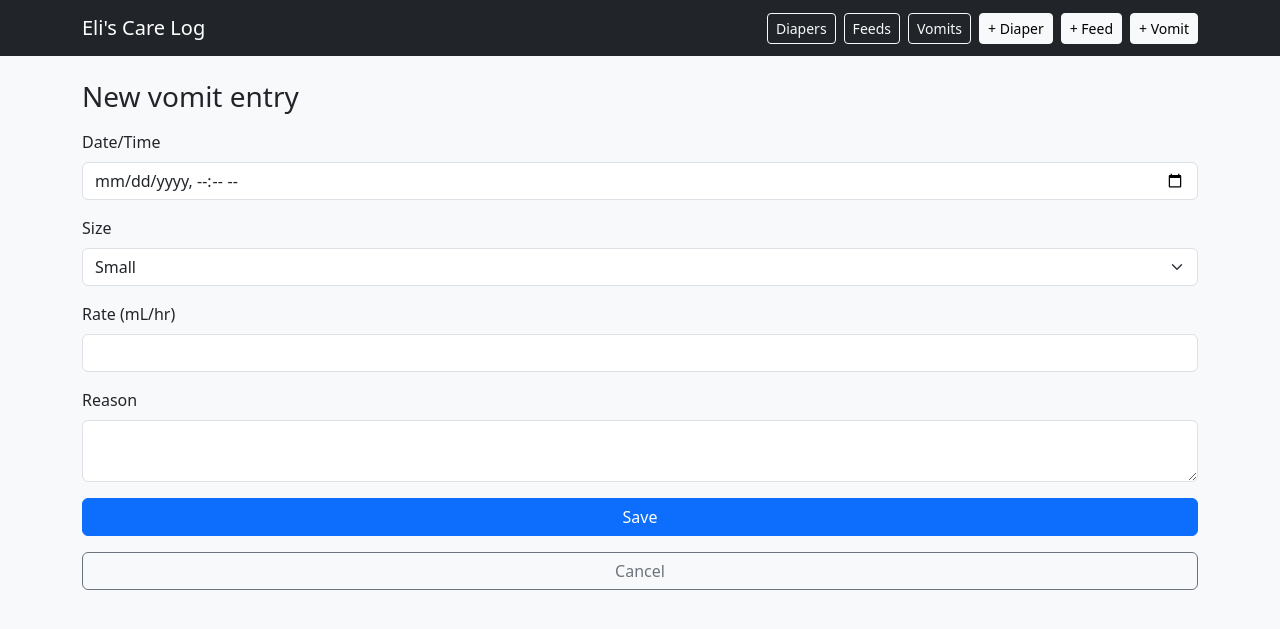
After one commit to supersaiyoon/eli-care-log, a Flask app: page /vomit/new in a window 1280 px wide. The commit adds this page. Shown: the top 629 px of the page. Run offline with Flask 3, Linux system fonts and the light colour scheme.

Commit message:
Add vomit CRUD and clean up templates

```diff
--- a/routes/feed_routes.py
+++ b/routes/feed_routes.py
@@ -42,7 +42,7 @@ def init_feed_routes(app):
         end_time_str = request.form["end_time"]
         feed_vol_ml_str = request.form["feed_vol_ml"].strip()
         feed_rate_str = request.form["feed_rate"].strip()
-        notes = request.form.get("notes") or None
+        notes = request.form.get("notes").strip() or None
 
         # SQLite Date type must be Python date object for table
         feed_date = date.fromisoformat(feed_date_str)
@@ -90,7 +90,7 @@ def init_feed_routes(app):
         end_time_str = request.form["end_time"]
         feed_vol_ml_str = request.form["feed_vol_ml"].strip()
         feed_rate_str = request.form["feed_rate"].strip()
-        notes = request.form.get("notes") or None
+        notes = request.form.get("notes").strip() or None
 
         # SQLite Date type must be Python date object for table
         feed_date = date.fromisoformat(feed_date_str)
--- a/routes/vomit_routes.py
+++ b/routes/vomit_routes.py
@@ -1,7 +1,90 @@
-from flask import render_template
+from datetime import datetime
+
+from flask import flash, redirect, render_template, request, url_for
+from sqlalchemy import func
+
+from models import db, Vomit
+
 
 def init_vomit_routes(app):
+    # Show history of vomits
     @app.get("/vomit")
     def vomit_list():
-        # Placeholder page
-        return render_template("vomit_list.html")
+        rows = Vomit.query.order_by(Vomit.dt.desc()).all()
+        return render_template("vomit_list.html", rows=rows)
+
+    # New vomit entry form
+    @app.get("/vomit/new")
+    def vomit_new():
+        return render_template("vomit_new.html")
+
+    # Create new vomit entry
+    @app.post("/vomit/new")
+    def vomit_create():
+        # Raw values from form
+        dt_str = request.form["dt"]
+        vomit_size = request.form["vomit_size"]
+        feed_rate = request.form["feed_rate"].strip()
+        vomit_reason = request.form.get("vomit_reason").strip() or None
+
+        # Convert date string to datetime
+        dt = datetime.fromisoformat(dt_str)
+
+        # Ensure inputs are stored as integers
+        feed_rate = int(feed_rate)
+
+        row = Vomit(
+            dt=dt,
+            vomit_size=vomit_size,
+            feed_rate=feed_rate,
+            vomit_reason=vomit_reason
+        )
+
+        db.session.add(row)
+        db.session.commit()
+
+        flash("Saved vomit entry.", "success")
+        return redirect(url_for("vomit_list"))
+
+    # Edit vomit entry form
+    @app.get("/vomit/<int:vomit_id>/edit")
+    def vomit_edit(vomit_id):
+        row = Vomit.query.get_or_404(vomit_id)
+        return render_template("vomit_edit.html", row=row)
+
+    # Update from editing vomit entry
+    @app.post("/vomit/<int:vomit_id>/edit")
+    def vomit_update(vomit_id):
+        row = Vomit.query.get_or_404(vomit_id)
+
+        # Raw values from form
+        dt_str = request.form["dt"]
+        vomit_size = request.form["vomit_size"]
+        feed_rate = request.form["feed_rate"].strip()
+        vomit_reason = request.form.get("vomit_reason").strip() or None
+
+        # SQLite Date type must be Python date object for table
+        dt = datetime.fromisoformat(dt_str)
+
+        # Ensure inputs are stored as integers
+        feed_rate = int(feed_rate)
+
+        # Apply updates
+        row.dt = dt
+        row.vomit_size = vomit_size
+        row.feed_rate = feed_rate
+        row.vomit_reason = vomit_reason
+
+        db.session.commit()
+
+        flash("Vomit entry updated.")
+        return redirect(url_for("vomit_list"))
+
+    # Delete vomit entry
+    @app.post("/vomit/<int:vomit_id>/delete")
+    def vomit_delete(vomit_id):
+        row = Vomit.query.get_or_404(vomit_id)     # Find entry
+        db.session.delete(row)                    # Mark for delete
+        db.session.commit()                       # Save change
+        flash("Vomit entry deleted.", "success")  # Notify user
+        return redirect(url_for("vomit_list"))    # Back to list
--- a/templates/base.html
+++ b/templates/base.html
@@ -15,9 +15,10 @@
                 <div class="d-flex gap-2">
                     <a class="btn btn-outline-light btn-sm" href="{{ url_for('diaper_list') }}">Diapers</a>
                     <a class="btn btn-outline-light btn-sm" href="{{ url_for('feed_list') }}">Feeds</a>
-                <a class="btn btn-outline-light btn-sm" href="{{ url_for('vomit_list') }}">Throw-ups</a>
+                    <a class="btn btn-outline-light btn-sm" href="{{ url_for('vomit_list') }}">Vomits</a>
                     <a class="btn btn-light btn-sm" href="{{ url_for('diaper_new') }}">+ Diaper</a>
                     <a class="btn btn-light btn-sm" href="{{ url_for('feed_new') }}">+ Feed</a>
+                    <a class="btn btn-light btn-sm" href="{{ url_for('vomit_new') }}">+ Vomit</a>
                 </div>
             </div>
         </nav>
--- a/templates/diaper_edit.html
+++ b/templates/diaper_edit.html
@@ -44,8 +44,7 @@
             <label class="form-label">Notes</label>
             <textarea class="form-control"
                       name="notes"
-                      rows="2">{{ row.notes or "" }}
-            </textarea>
+                      rows="2">{{ row.notes or "" }}</textarea>
         </div>
 
         <button class="btn btn-primary" type="submit">Save changes</button>
--- a/templates/diaper_new.html
+++ b/templates/diaper_new.html
@@ -3,7 +3,7 @@
     <h3 class="mb-3">New diaper entry</h3>
     <form method="post" class="vstack gap-3">
         <div>
-            <label class="form-label">Time</label>
+            <label class="form-label">Date/Time</label>
             <input class="form-control" type="datetime-local" name="dt" required>
         </div>
 
@@ -37,8 +37,7 @@
             <label class="form-label">Notes</label>
             <textarea class="form-control"
                       name="notes"
-                      rows="2">
-            </textarea>
+                      rows="2"></textarea>
         </div>
 
         <button class="btn btn-primary" type="submit">Save</button>
--- a/templates/feed_edit.html
+++ b/templates/feed_edit.html
@@ -66,8 +66,7 @@
             <label class="form-label">Notes</label>
             <textarea class="form-control"
                       name="notes"
-                      rows="2">{{ row.notes or "" }}
-            </textarea>
+                      rows="2">{{ row.notes or "" }}</textarea>
         </div>
 
         <button class="btn btn-primary" type="submit">Save changes</button>
--- a/templates/feed_new.html
+++ b/templates/feed_new.html
@@ -59,8 +59,7 @@
             <label class="form-label">Notes</label>
             <textarea class="form-control"
                       name="notes"
-                      rows="2">
-            </textarea>
+                      rows="2"></textarea>
         </div>
 
         <button class="btn btn-primary" type="submit">Save</button>
--- /dev/null
+++ b/templates/vomit_new.html
@@ -0,0 +1,41 @@
+{% extends "base.html" %}
+{% block body %}
+    <h3 class="mb-3">New vomit entry</h3>
+    <form method="post" class="vstack gap-3">
+        <div>
+            <label class="form-label">Date/Time</label>
+            <input class="form-control"
+                   type="datetime-local"
+                   name="dt"
+                   required>
+        </div>
+
+        <div>
+            <label class="form-label">Size</label>
+            <select class="form-select" name="vomit_size" required>
+                <option value="S">Small</option>
+                <option value="M">Medium</option>
+                <option value="L">Large</option>
+            </select>
+        </div>
+
+        <div>
+            <label class="form-label">Rate (mL/hr)</label>
+            <input class="form-control"
+                   type="number"
+                   name="feed_rate"
+                   maxlength="3"
+                   required>
+        </div>
+
+        <div>
+            <label class="form-label">Reason</label>
+            <textarea class="form-control"
+                      name="vomit_reason"
+                      rows="2"></textarea>
+        </div>
+
+        <button class="btn btn-primary" type="submit">Save</button>
+        <a class="btn btn-outline-secondary" href="{{ url_for('vomit_list') }}">Cancel</a>
+    </form>
+{% endblock %}
```
Also changed, not shown: models.py (+12 -0 lines), routes/diaper_routes.py (+7 -3 lines), templates/vomit_edit.html (added, +46 -0 lines), templates/vomit_list.html (+45 -2 lines). Lines whose indentation alone changed are shown as unchanged.
